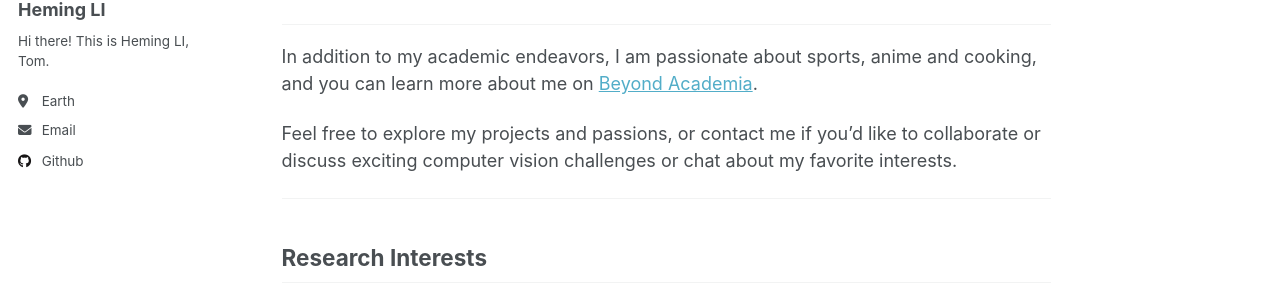
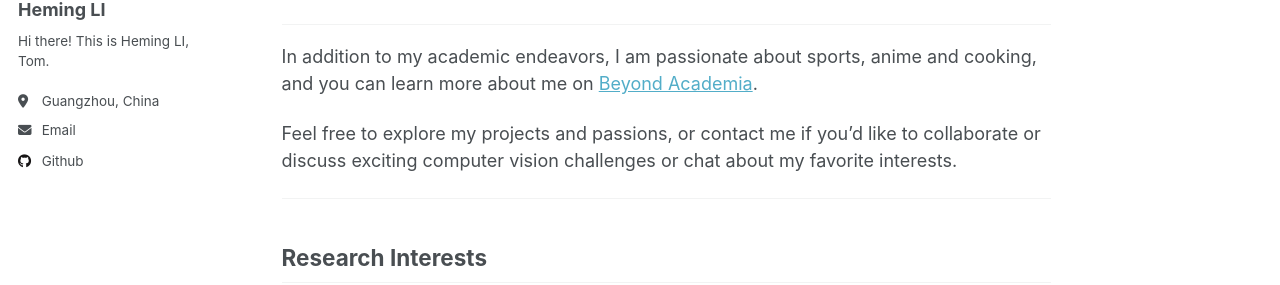
Before and after one commit to Tom-Liii/Tom-Liii.github.io, a Jekyll site: the page built from _pages/about.md, in a window 1280 px wide. Shown: the part 352-637 px from the top of the page. Built offline with Jekyll 4.4.1, drawn with Linux system fonts in a browser that asks for light colours.

Commit message:
Update _config.yml

```diff
--- a/_config.yml
+++ b/_config.yml
@@ -25,7 +25,7 @@ author:
   name             : "Heming LI"
   pronouns         : # example: "she/her"
   bio              : "Hi there! This is Heming LI, Tom."
-  location         : "Earth"
+  location         : "Guangzhou, China"
   employer         :
   uri              : # URL
   email            : "heming7266@gmail.com"
```
